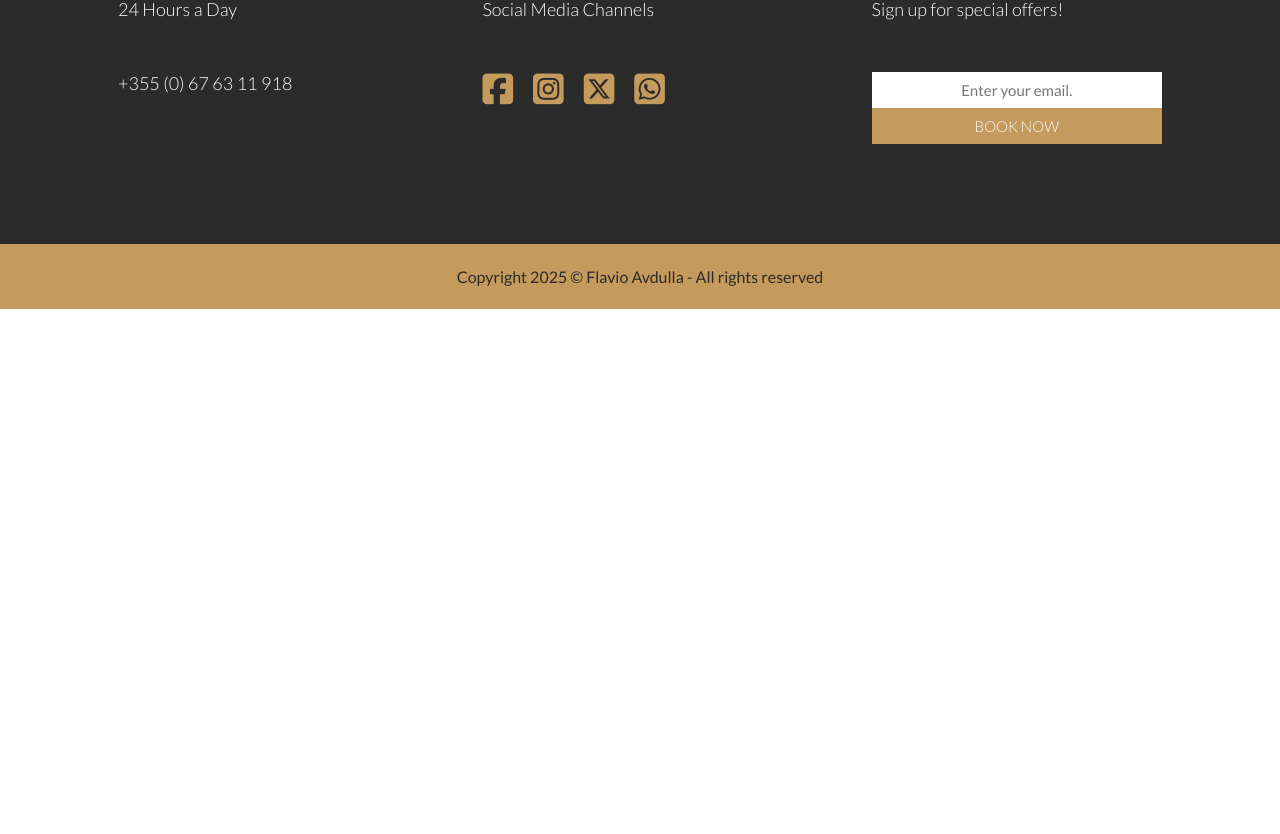
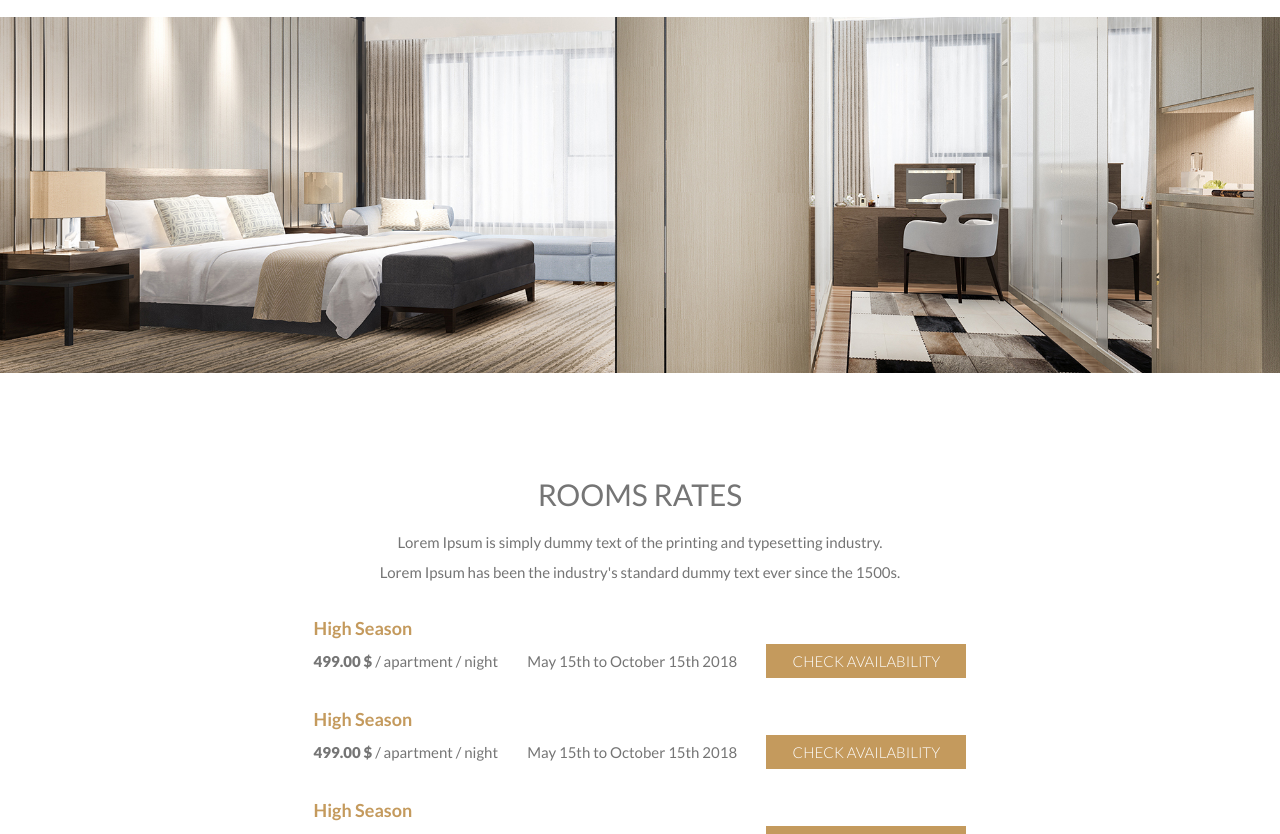
Before and after one commit to FlavioAvdulla/Hotel-Booking-System, a React (Vite) app in the folder FrontEnd/: page /rooms in a window 1280 px wide. Shown: the part 1958-2792 px from the top of the page. Before the commit the page ends 2267 px from the top, so only its background shows below. Built offline with nearby package versions, Linux system fonts and the light colour scheme.

Commit message:
web_update

```diff
--- a/FrontEnd/src/assets/pages/Rooms/Rooms.css
+++ b/FrontEnd/src/assets/pages/Rooms/Rooms.css
@@ -1,5 +1,6 @@
 .rooms {
     display: flex;
+    flex-direction: column;
     /* background-color: rgb(238, 247, 255); */
     width: 100%;
     height: 100%
@@ -14,8 +15,9 @@
 .photo-section {
     display: flex;
     /* background-color: aliceblue; */
-    width: 100%;
-    height: 70vh;
+    /* width: 100%;
+    height: 70vh; */
+    aspect-ratio: 16 / 9;
     gap: 20px;
 }
 
@@ -38,7 +40,7 @@
 .photo-03,
 .photo-04 {
     /* background-color: rgb(255, 231, 200); */
-    height:100%;
+    height: 100%;
     width: 100%;
     /* overflow: hidden; */
 }
@@ -104,15 +106,10 @@
 .room-detail-02,
 .room-detail-03,
 .room-detail-04 {
+    display: flex;
     width: 25%;
     height: 100%;
-}
-
-.room-detail-01,
-.room-detail-02,
-.room-detail-03,
-.room-detail-04 {
-    display: flex;
+    box-shadow: 0px 0px 8px rgba(0, 0, 0, 0.097);
 }
 
 .room-detail-01-icon,
@@ -179,7 +176,7 @@
     width: 70%;
     height: 100%;
     padding: 40px;
-    background-color: var(--light-grey);
+    /* background-color: var(--light-grey); */
 }
 
 .room-about-right {
@@ -217,11 +214,13 @@
     display: flex;
     gap: 70px;
     margin: 40px 0px 0px 0px;
+    /* background-color: #fff6d7; */
 }
 
 .icon-section-01,
 .icon-section-02,
 .icon-section-03 {
+    width: 100%;
     display: flex;
     flex-direction: column;
     gap: 50px;
@@ -240,9 +239,13 @@
 .business-centre,
 .sun-terrace,
 .concierge-service {
+    width: 100%;
+    height: 100%;
     display: flex;
     align-items: center;
     gap: 10px;
+    padding: 10px;
+    box-shadow: 0px 0px 8px rgba(0, 0, 0, 0.097);
 }
 
 .kitchen p,
@@ -280,3 +283,213 @@
     width: 25px;
     justify-content: flex-end;
 }
+
+/*================================ Banner */
+
+.banner {
+    width: 100%;
+    margin: 0px auto 100px auto;
+}
+
+.banner img {
+    width: 100%;
+
+}
+
+/*================================ Banner rates*/
+
+.rooms-rates {
+    width: 100%;
+    height: 100%;
+    margin: 0px auto 100px auto;
+    /* background-color: aliceblue; */
+}
+
+.rooms-rates-content {
+    /* display: flex; */
+    width: 85%;
+    height: 100%;
+    margin: 0px auto 0px auto;
+}
+
+.rooms-rates-content-title {
+    margin: 0px 0px 15px 0px;
+}
+
+.rooms-rates-content-title h1 {
+    font-size: 30px;
+    font-weight: 400;
+    text-align: center;
+    margin: 0px 0px 15px 0px;
+    color: var(--grey-color);
+}
+
+.rooms-rates-content-title p {
+    text-align: justify;
+    line-height: 30px;
+    text-align-last: center;
+    color: var(--grey-color);
+}
+
+.rooms-rates-content-info {
+    display: flex;
+    margin: 0px auto 0px auto;
+    flex-direction: column;
+    width: 60%;
+    height: 100%;
+    /* background-color: rgb(244, 244, 244); */
+}
+
+.high-season,
+.medium-season,
+.low-season {
+    margin: 15px 0px 15px 0px;
+}
+
+.high-season h2,
+.medium-season h2,
+.low-season h2 {
+    color: var(--gold-color);
+    margin: 0px 0px 5px 0px;
+    font-size: 18px;
+}
+
+.high-season-details,
+.medium-season-details,
+.low-season-details {
+    display: flex;
+    justify-content: space-between;
+    align-items: center;
+}
+
+.high-season-details span,
+.medium-season-details span,
+.low-season-details span {
+    font-weight: 800;
+}
+
+.high-season-details p,
+.medium-season-details p,
+.low-season-details p {
+    color: var(--grey-color);
+}
+
+.high-season-details button,
+.medium-season-details button,
+.low-season-details button {
+    border: 1px solid var(--gold-color);
+    width: 200px;
+    font-weight: 300;
+    background-color: var(--gold-color);
+    padding: 7px;
+    color: white;
+    cursor: pointer;
+    transition: 0.3s ease-in-out;
+}
+
+.high-season-details button:hover,
+.medium-season-details button:hover,
+.low-season-details button:hover {
+    background-color: transparent;
+    color: var(--dark-grey);
+    scale: 105%;
+}
+
+@media(max-width: 900px) {
+    .photo-section {
+        display: flex;
+        flex-direction: column;
+        aspect-ratio: 9 / 16;
+    }
+
+    .photo-section-01 {
+        width: 100%;
+        height: 50%;
+    }
+
+    .photo-section-02 {
+        width: 100%;
+        height: 50%;
+    }
+
+    /*========================== Room Details */
+    .room-details {
+        display: grid;
+        grid-template-columns: 1fr 1fr;
+        height: 100%;
+    }
+
+    .room-detail-01,
+    .room-detail-02,
+    .room-detail-03,
+    .room-detail-04 {
+        width: 100%;
+        box-shadow: 0px 0px 8px rgba(0, 0, 0, 0.097);
+    }
+
+    /*========================== Room About */
+
+    .room-about {
+        display: flex;
+        flex-direction: column;
+        gap: 50px;
+    }
+
+    .room-about-icons {
+        display: flex;
+        gap: 20px;
+        margin: 40px 0px 0px 0px;
+        /* background-color: #fff6d7; */
+    }
+
+    .room-about-left {
+        width: 100%;
+        height: 100%;
+        padding: 40px;
+    }
+
+
+    .icon-section-01,
+    .icon-section-02,
+    .icon-section-03 {
+        width: 100%;
+        display: flex;
+        flex-direction: column;
+        gap: 20px;
+        /* background-color: #ffc800; */
+    }
+
+    .room-about-right {
+        display: flex;
+        width: 100%;
+        /* background-color: antiquewhite; */
+    }
+
+    .kitchen,
+    .breakfast,
+    .tv,
+    .free-parking,
+    .laptop-friendly,
+    .washer,
+    .first-aid-kit,
+    .wifi,
+    .restaurants,
+    .business-centre,
+    .sun-terrace,
+    .concierge-service {
+        width: 100%;
+        height: 60px;
+        display: flex;
+        align-items: center;
+        gap: 10px;
+        padding: 10px;
+
+    }
+
+    .room-about-right img {
+        /* width: 100%; */
+        height: 50%;
+        object-fit: cover;
+    }
+
+}
--- a/FrontEnd/src/assets/pages/Rooms/Rooms.jsx
+++ b/FrontEnd/src/assets/pages/Rooms/Rooms.jsx
@@ -6,7 +6,7 @@ import room_03 from "../../../assets/images/rooms/room_03.jpg";
 import room_04 from "../../../assets/images/rooms/room_04.jpg";
 import room_05 from "../../../assets/images/rooms/room_05.jpg";
 import room_06 from "../../../assets/images/rooms/room_06.jpg";
-
+import room_07 from "../../../assets/images/rooms/room_07.jpg";
 
 const Rooms = () => {
   return (
@@ -47,15 +47,20 @@ const Rooms = () => {
         </div>
         <hr />
         <div className="room-details">
+
           <div className="room-detail-01">
+
             <div className="room-detail-01-icon">
               <i className="fa-solid fa-hotel"></i>
             </div>
+
             <div className="room-detail-01-text">
               <h2>Entire room</h2>
               <p>All for your needs.</p>
             </div>
+
           </div>
+
           <div className="room-detail-02">
             <div className="room-detail-02-icon">
               <i className="fa-solid fa-users"></i>
@@ -166,6 +171,48 @@ const Rooms = () => {
           </div>
         </div>
       </div>
+      <div className="banner">
+        <img src={room_07} alt={room_07} />
+      </div>
+      <div className="rooms-rates">
+        <div className="rooms-rates-content">
+          <div className="rooms-rates-content-title">
+            <h1>ROOMS RATES</h1>
+            <p>
+              Lorem Ipsum is simply dummy text of the printing and typesetting
+              industry.
+              <br /> Lorem Ipsum has been the industry's standard dummy text
+              ever since the 1500s.
+            </p>
+          </div>
+          <div className="rooms-rates-content-info">
+            <div className="high-season">
+              <h2>High Season</h2>
+              <div className="high-season-details">
+                <p><span>499.00 $</span> / apartment / night</p>
+                <p>May 15th to October 15th 2018</p>
+                <button>CHECK AVAILABILITY</button>
+              </div>
+            </div>
+            <div className="medium-season">
+              <h2>High Season</h2>
+              <div className="medium-season-details">
+                <p><span>499.00 $</span> / apartment / night</p>
+                <p>May 15th to October 15th 2018</p>
+                <button>CHECK AVAILABILITY</button>
+              </div>
+            </div>
+            <div className="low-season">
+              <h2>High Season</h2>
+              <div className="low-season-details">
+                <p><span>499.00 $</span> / apartment / night</p>
+                <p>May 15th to October 15th 2018</p>
+                <button>CHECK AVAILABILITY</button>
+              </div>
+            </div>
+          </div>
+        </div>
+      </div>
     </div>
   );
 };
```
Also changed, not shown: FrontEnd/src/assets/images/Rooms/room_07.jpg (added).
